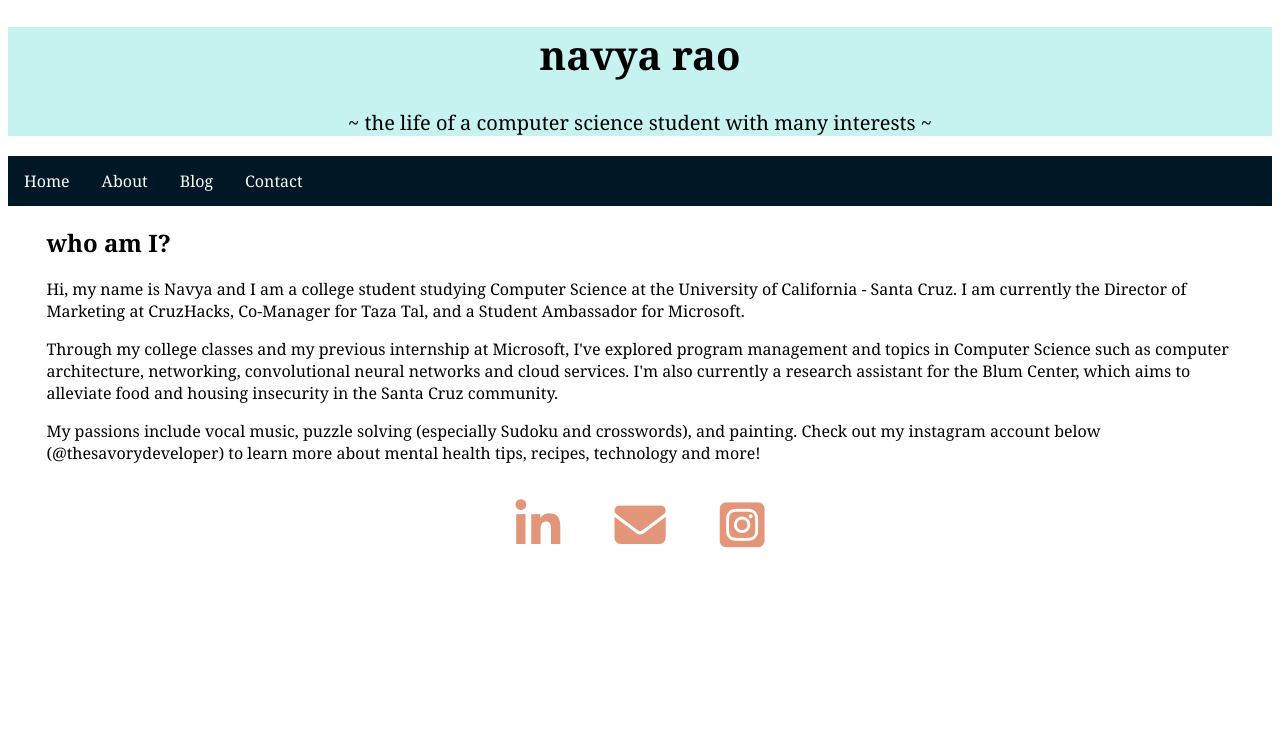
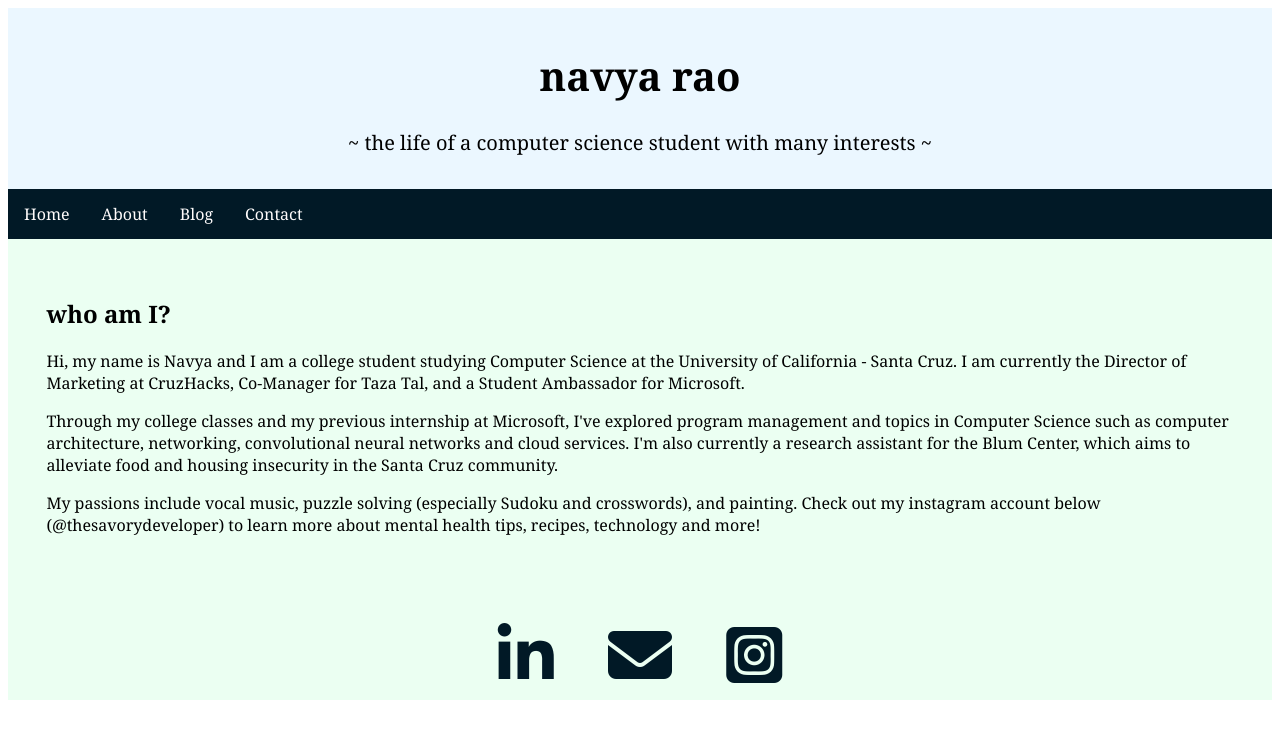
Before and after one commit to navya-rao/navya-rao.github.io, a plain HTML site: page index.html in a window 1280 px wide. Drawn offline with Linux system fonts and the light colour scheme.

Commit message:
Update mystyle.css
updated css

```diff
--- a/css/mystyle.css
+++ b/css/mystyle.css
@@ -5,7 +5,7 @@ ul {
   margin: 0 !important;
   padding: 0;
   overflow: hidden;
-  background-color: #001826;
+  background-color: #011926;
 }
 
 li {
@@ -22,7 +22,8 @@ li a {
 }
 
 li a:hover:not(.active) {
-  background-color: #59C9A5;
+  background-color: white;
+  color: black;
 }
 
 .active {
@@ -31,10 +32,13 @@ li a:hover:not(.active) {
 /* end nav bar section */
 /* begin header section */
 .header{
+	margin-top: 0;
+	margin-bottom: 0;
+    padding: 1vw;
 	text-align: center;
 	font-family: Georgia;
     font-size: 20px;
-    background-color: #C6F3EF;
+    background-color: #EBF7FF;
 }
 .hrline{
 	text-align: center;
@@ -43,20 +47,26 @@ li a:hover:not(.active) {
 /* end header section */
 /* begin introduction section */
 .intro{
-	padding: 0vw 3vw 0vw 3vw;
+	margin-top: 0;
+	margin-bottom: 0;
+	padding: 3vw;
     font-family:Georgia;
+    background-color: #EBFFF2;
 }
 /* end introduction section */
 /* begin contact section */
 .contacttext{
-	padding: 0vw 3vw 0vw 3vw;
+	margin-top: 0;
+	margin-bottom: 0;
+	padding: 1vw;
     font-family:Georgia;
+    background-color: #EBFFF2;
 }
 .icon{
-	font-size:4vw;
-    color:#E29578;
+	font-size:5vw;
+    color: #011926;
     display: inline-block;
-	padding: 15px 25px;
+	padding: 0px 25px 0px;
 
 }
 .iformat{
```
